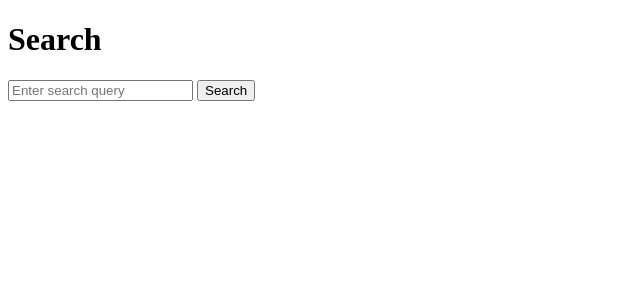
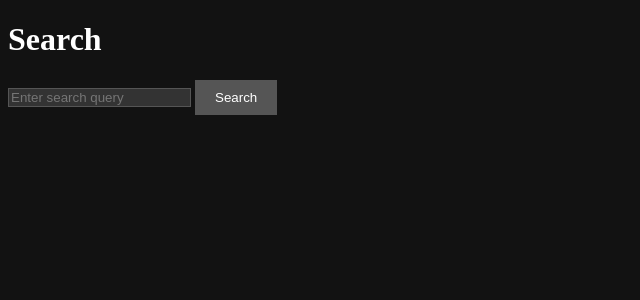
Before and after one commit to u-masao/hybrid-search-demo, a Flask app: page / in a window 1280 px wide. Shown: the top 300 px of the page, without its empty margins (0-640 px from the left). Run offline with Flask 3, Linux system fonts and the light colour scheme.

Commit message:
style: Update templates for dark theme visual changes

```diff
--- a/templates/search.html
+++ b/templates/search.html
@@ -3,6 +3,39 @@
 <head>
     <meta charset="UTF-8">
     <title>Search</title>
+    <style>
+        body {
+            background-color: #121212;
+            color: #ffffff;
+        }
+        input[type="text"] {
+            background-color: #333333;
+            color: #ffffff;
+            border: 1px solid #555555;
+        }
+        button {
+            background-color: #555555;
+            color: #ffffff;
+            border: none;
+            padding: 10px 20px;
+            cursor: pointer;
+        }
+        button:hover {
+            background-color: #777777;
+        }
+    </style>
+    <style>
+        body {
+            background-color: #121212;
+            color: #ffffff;
+        }
+        a {
+            color: #1e90ff;
+        }
+        a:hover {
+            color: #63a4ff;
+        }
+    </style>
 </head>
 <body>
     <h1>Search</h1>
```
